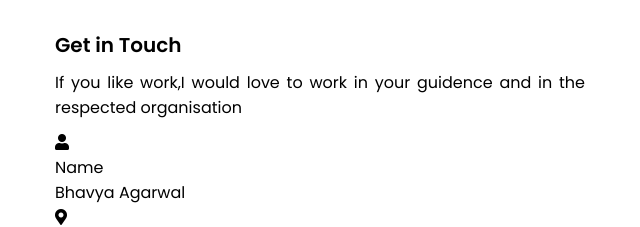
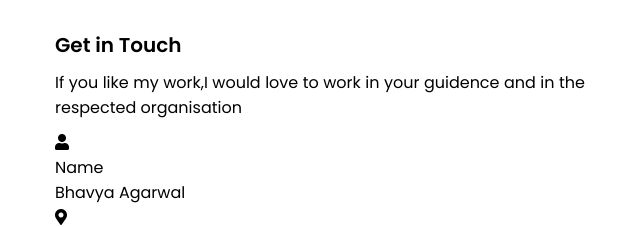
Before and after one commit to webzoom2/Portfolio, a plain HTML site: page index.html in a window 1280 px wide. Shown: the part 3201-3428 px from the top of the page, 25-665 px from the left. Drawn offline with nearby package versions, Linux system fonts and the light colour scheme.

Commit message:
commit on 'gh-pages'

```diff
--- a/index.html
+++ b/index.html
@@ -159,7 +159,7 @@
             <div class="contact-content">
                 <div class="column left">
                     <div class="text">Get in Touch</div>
-                    <p>If you like work,I would love to work in your guidence and in the respected organisation </p>
+                    <p>If you like my work,I would love to work in your guidence and in the respected organisation </p>
                     <div class="icons">
                         <div class="row">
                             <i class="fas fa-user"></i>
```
